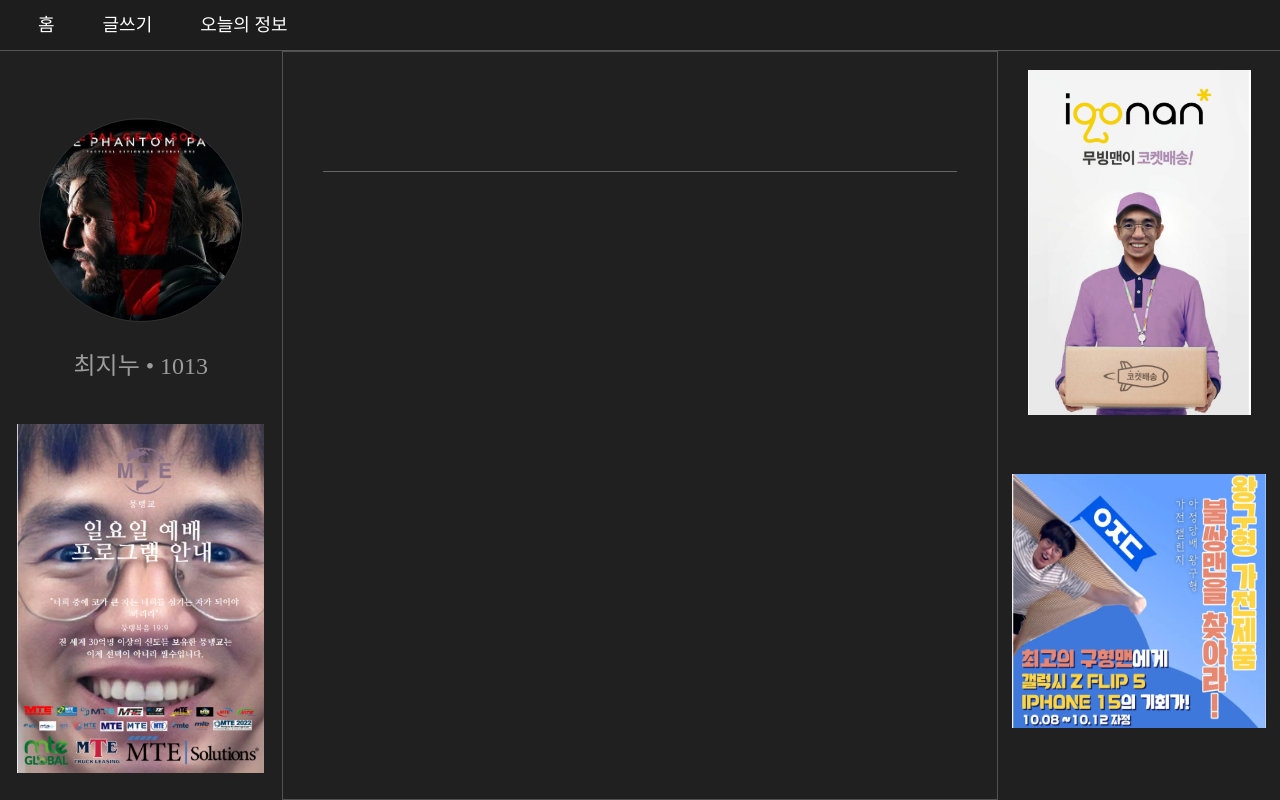
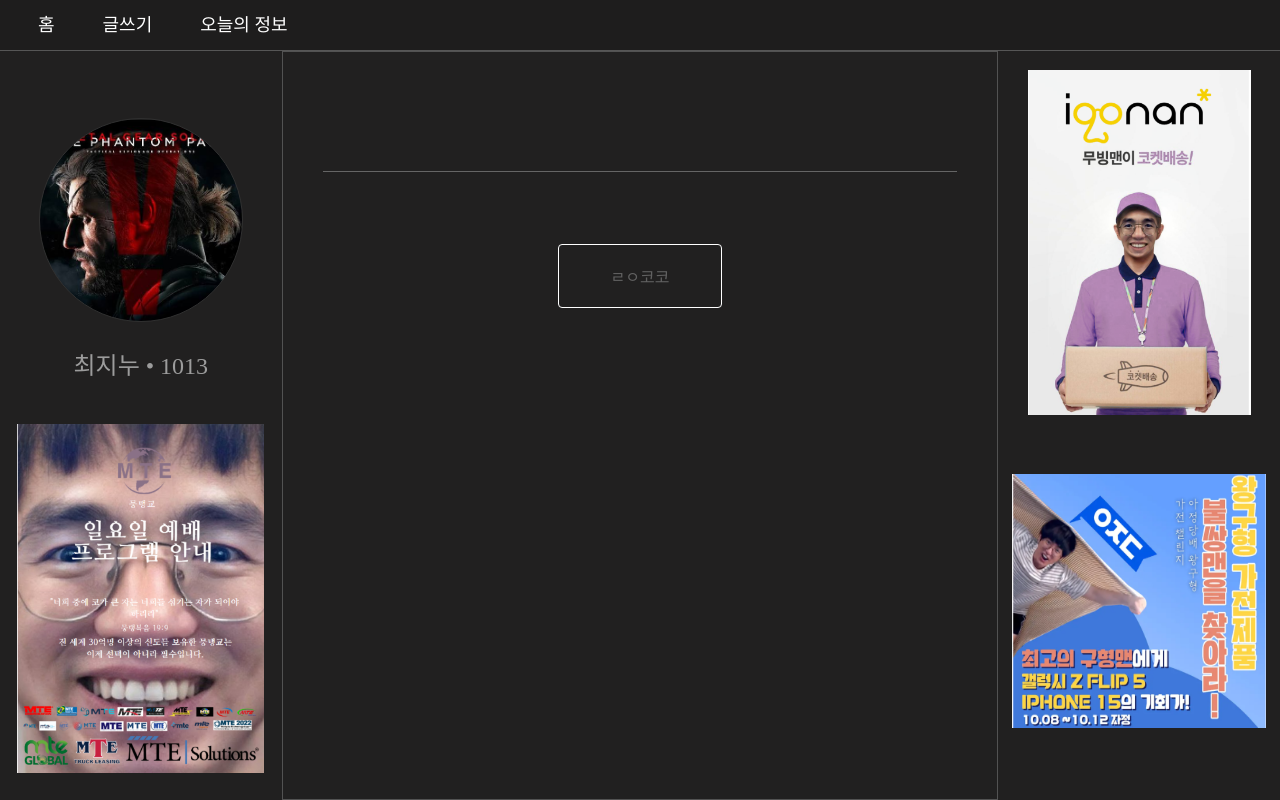
Before and after one commit to gilbongtae1013/-, a React (Vite) app in the folder MteWorld/: page /post in a window 1280 px wide. Built offline with nearby package versions, Linux system fonts and the light colour scheme; a web font is replaced by a local one.

Commit message:
추천 기능 추가

```diff
--- a/MteWorld/src/App.css
+++ b/MteWorld/src/App.css
@@ -179,9 +179,48 @@
     color: rgb(230, 230, 230);
     font-size: 15px;
   }
+  #Post-contentBox > pre {
+    overflow-x: hidden;
+    text-wrap: wrap;
+  }
+
+  #Post-bottom {
+    margin-top: 40px;
+    width: 100%;
+    display: flex;
+    justify-content: center;
+  }
+  #Post-agreeBox {
+    display: flex;
+    flex-direction: column;
+    align-items: center;
+  }
+    #Post-agreeButton {
+      width: 164px;
+      height: 64px;
+      border-radius: 4px;
+      border: 1px solid white;
+      display: flex;
+      justify-content: center;
+      align-items: center;
+      color: rgba(141, 141, 141, 0.595);
+      cursor: pointer;
+      transition-duration: 0.04s;
+    }
+    #Post-agreeButton.active {
+      background-color: rgb(153, 27, 27);
+      color: white;
+    }
+    #Post-agreeBox > span {
+      color: white;
+      font-size: 20.4px;
+      margin-bottom: 84px;
+      font-family: 'GMarketSans';
+      margin-top: 14px;
+    }
 
 
-/*헤더 영역*/
+/*Header 영역*/
 
 #Head-container {
   width: 100%;
--- a/MteWorld/src/App.jsx
+++ b/MteWorld/src/App.jsx
@@ -13,9 +13,9 @@
 function App() {
 
   const [userPost, setUserPost] = useState([
-        { title: "뭉탱이", content: "월드에 오신걸 환영합니다", popular: 0 },
-        { title: "자케인", content: "죽을만큼 시작", popular: 0 },
-        { title: "오때론난", content: "망가져갈지도모르지허나젊음엔그건중요한게아니야", popular: 420 }
+        { id: 1, title: "뭉탱이", content: "월드에 오신걸 환영합니다", popular: 0 },
+        { id: 2, title: "자케인", content: "죽을만큼 시작", popular: 0 },
+        { id: 3, title: "오때론난", content: "망가져갈지도모르지허나젊음엔그건중요한게아니야", popular: 420 }
     ]);
 
   return (
--- a/MteWorld/src/pages/Post.jsx
+++ b/MteWorld/src/pages/Post.jsx
@@ -1,8 +1,47 @@
-import { useLocation } from 'react-router-dom';
+import { useLocation, Routes, Route, useOutletContext, useNavigate } from 'react-router-dom';
+import { useState } from 'react';
+
 
 export default function Post() {
     const { state } = useLocation();
     const post = state?.post;
+
+    const { userPost, setUserPost } = useOutletContext();
+
+    const [isLiked, setIsLiked] = useState(false);
+
+    const handlePopularClick = (e) => {
+        if (!post) return;
+
+        if(isLiked) {
+            const updatedPosts = userPost.map((p) => {
+            if (p.id === post.id) {
+                return { ...p, popular: p.popular - 1 };
+            }
+            return p;
+            });
+
+            setUserPost(updatedPosts);
+
+            post.popular -= 1;
+            e.target.classList.remove("active");
+            setIsLiked(false);
+        }
+        else {
+            const updatedPosts = userPost.map((p) => {
+            if (p.id === post.id) {
+                return { ...p, popular: p.popular + 1 };
+            }
+            return p;
+            });
+
+            setUserPost(updatedPosts);
+
+            post.popular += 1;
+            e.target.classList.add("active");
+            setIsLiked(true);
+        }
+    };
 
     return (
         <div id='Post-container'>
@@ -15,6 +54,13 @@
                     {post?.content}
                 </pre>
             </div>
+
+            <div id='Post-bottom'>
+                <div id='Post-agreeBox'>
+                    <div id='Post-agreeButton' onClick={handlePopularClick}>ㄹㅇ코코</div>
+                    <span>{post?.popular}</span>
+                </div>
+            </div>
         </div>
     )
 }
--- a/MteWorld/src/pages/Upload.jsx
+++ b/MteWorld/src/pages/Upload.jsx
@@ -15,7 +15,7 @@
             alert("제목 또는 본문을 입력해주세요.");
             return;
         }
-        setUserPost([{ title: title, content: content, popular: 0 }, ...userPost])
+        setUserPost([{ id: Date.now(), title: title, content: content, popular: 0 }, ...userPost])
 
         alert("업로드 성공");
         navigate('/');
```
